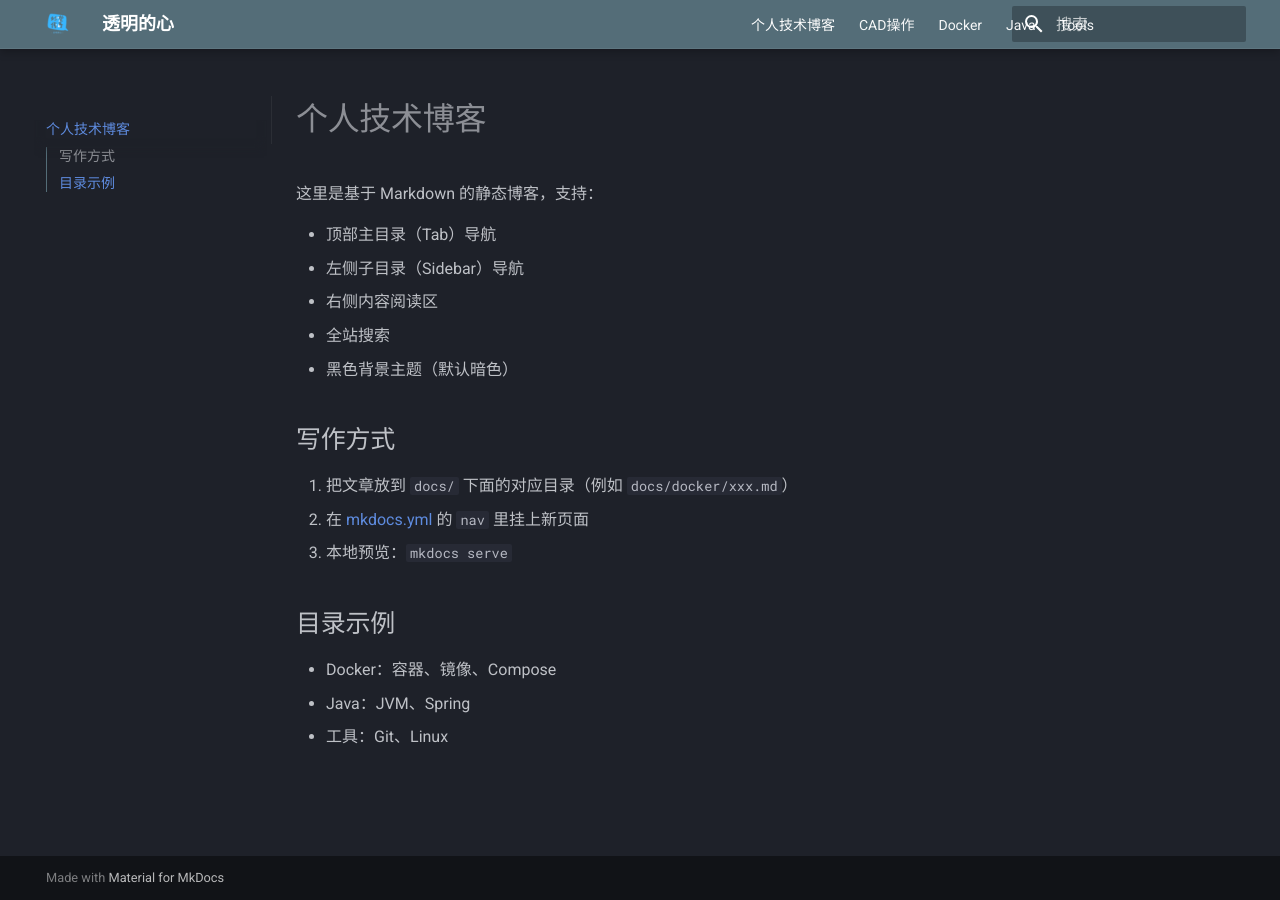
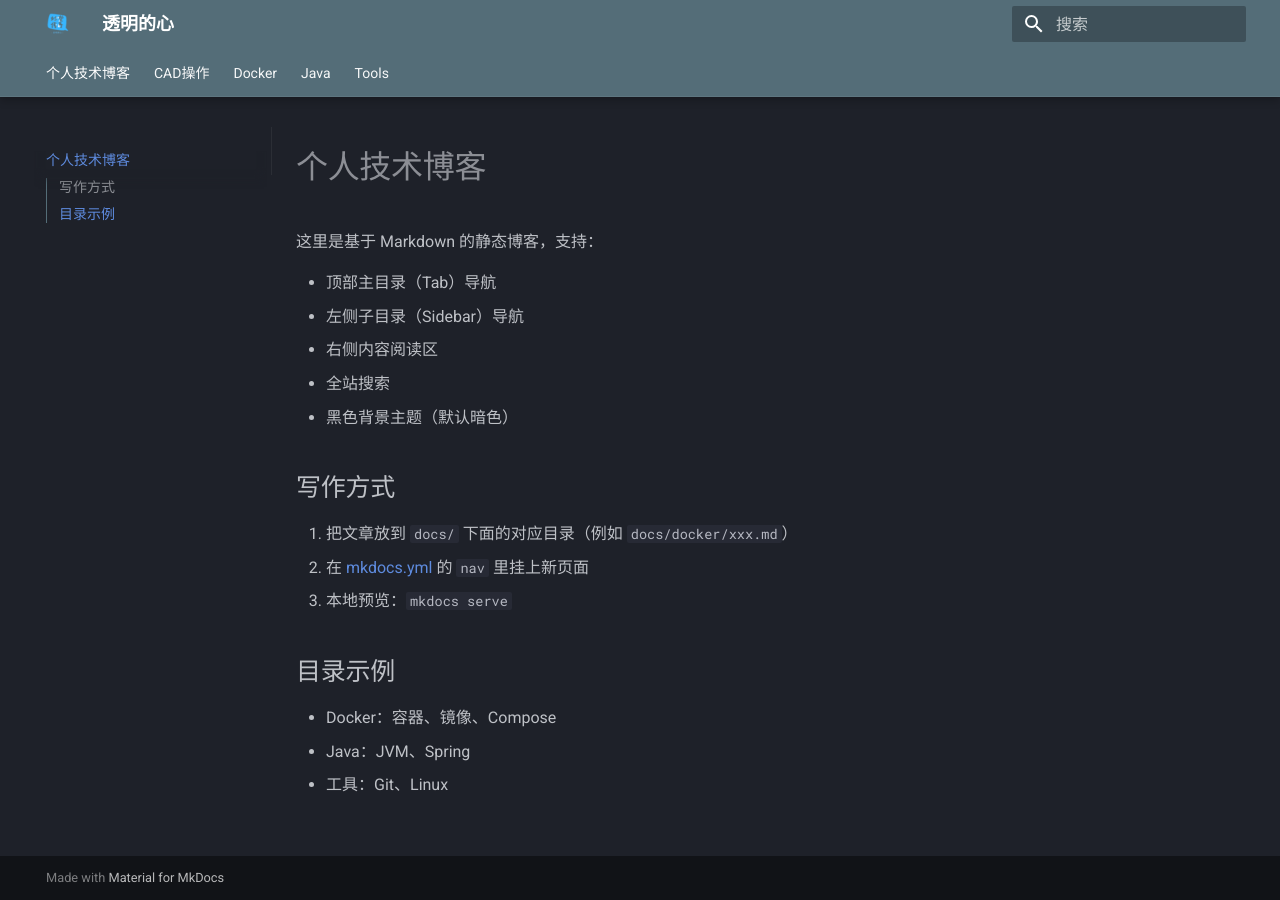
Before and after one commit to wq0713/wq0713.github.io, an MkDocs documentation site: the page built from docs/index.md, in a window 1280 px wide. Built offline with MkDocs 1.6.1 and Material for MkDocs 9.7.7, drawn with Linux system fonts in a browser that asks for light colours.

Commit message:
Add files via upload

```diff
--- a/docs/stylesheets/extra.css
+++ b/docs/stylesheets/extra.css
@@ -14,18 +14,20 @@
 .md-tabs {
   background: transparent;
   box-shadow: none;
-  position: fixed;
-  top: 0;
-  left: 14rem;
-  right: 18rem;
-  z-index: 5;
+}
+
+.md-header__inner .md-tabs {
+  flex: 1;
   height: var(--md-header-height);
   display: flex;
   align-items: center;
+  min-width: 0;
+  margin-left: 0.6rem;
 }
 
 .md-tabs__inner {
   padding: 0;
+  margin: 0;
 }
 
 .md-tabs__link {
@@ -36,6 +38,12 @@
   opacity: 1;
 }
 
+.md-header__inner .md-tabs__list {
+  flex-wrap: nowrap;
+  overflow-x: auto;
+  max-width: 100%;
+}
+
 @media screen and (max-width: 60em) {
   .md-tabs {
     display: none;
```
